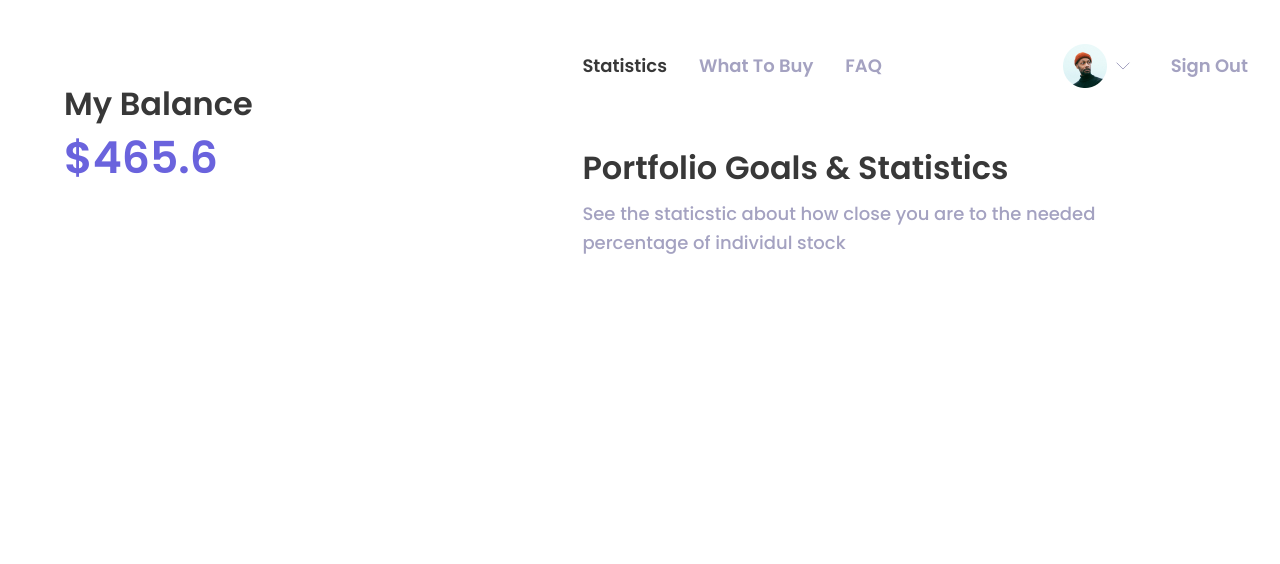
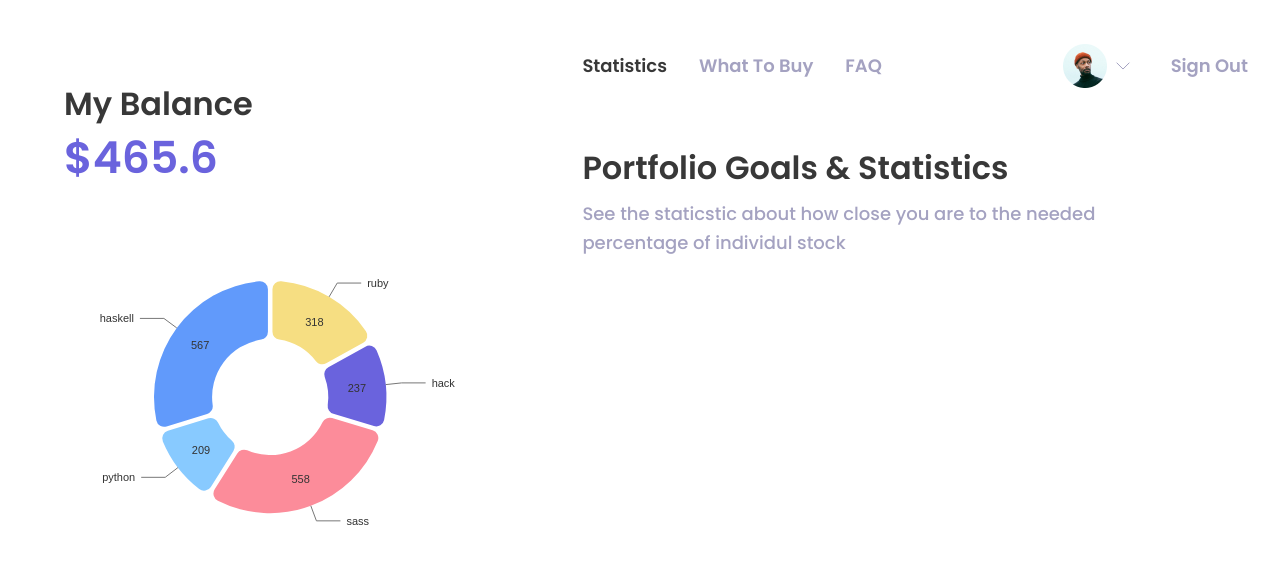
Before and after one commit to bacebu4/investing, a React (Create React App) app: page / in a window 1280 px wide. Shown: the top 564 px of the page. Built offline with nearby package versions, Linux system fonts and the light colour scheme.

Commit message:
pie chart added

```diff
--- a/package.json
+++ b/package.json
@@ -3,6 +3,8 @@
   "version": "0.1.0",
   "private": true,
   "dependencies": {
+    "@nivo/core": "^0.67.0",
+    "@nivo/pie": "^0.67.0",
     "@testing-library/jest-dom": "^5.11.9",
     "@testing-library/react": "^11.2.5",
     "@testing-library/user-event": "^12.7.0",
--- a/src/colors.ts
+++ b/src/colors.ts
@@ -1,4 +1,8 @@
 export const PURPLE = "#6A63DD";
+export const YELLOW = "#F6DE82";
+export const BLUE = "#88CAFF";
+export const DARK_BLUE = "#619AFB";
+export const ROSE = "#FC8C9A";
 export const GRAY = "#A4A2C1";
 export const GREEN = "#56C13B";
 export const RED = "#D68927";
--- /dev/null
+++ b/src/components/PieChart.tsx
@@ -0,0 +1,34 @@
+import { ResponsivePie } from "@nivo/pie";
+import styled from "styled-components";
+import { YELLOW, PURPLE, ROSE, BLUE, DARK_BLUE } from "../colors";
+
+const PieChartWrapper = styled.div`
+  height: 360px;
+  margin-top: 52px;
+`;
+
+interface PieChartProps {
+  data: unknown[];
+}
+
+export const PieChart: React.FC<PieChartProps> = ({ data }) => (
+  <PieChartWrapper>
+    <ResponsivePie
+      data={data}
+      margin={{ top: 0, right: 100, bottom: 30, left: 90 }}
+      innerRadius={0.5}
+      padAngle={2}
+      cornerRadius={8}
+      colors={[YELLOW, PURPLE, ROSE, BLUE, DARK_BLUE]}
+      radialLabel={function (e) {
+        return e.id.toString().toUpperCase() + " " + e.value + "%";
+      }}
+      radialLabelsLinkStrokeWidth={0}
+      radialLabelsTextXOffset={0}
+      radialLabelsSkipAngle={10}
+      radialLabelsTextColor="#383838"
+      radialLabelsLinkHorizontalLength={0}
+      enableSliceLabels={false}
+    />
+  </PieChartWrapper>
+);
--- a/src/containers/MyBalance.tsx
+++ b/src/containers/MyBalance.tsx
@@ -2,6 +2,7 @@ import React from "react";
 import styled from "styled-components";
 import { Title } from "../components/Title";
 import { PURPLE } from "../colors";
+import { PieChart } from "../components/PieChart";
 
 const BalanceAmount = styled.h1<{ mt?: string }>`
   font-size: 2.75rem;
@@ -10,11 +11,40 @@ const BalanceAmount = styled.h1<{ mt?: string }>`
   margin-top: ${(props) => props.mt};
 `;
 
+const data = [
+  {
+    id: "ruby",
+    label: "ruby",
+    value: 318,
+  },
+  {
+    id: "hack",
+    label: "hack",
+    value: 237,
+  },
+  {
+    id: "sass",
+    label: "sass",
+    value: 558,
+  },
+  {
+    id: "python",
+    label: "python",
+    value: 209,
+  },
+  {
+    id: "haskell",
+    label: "haskell",
+    value: 567,
+  },
+];
+
 export const MyBalance: React.FC = () => {
   return (
     <>
       <Title mt="88px">My Balance</Title>
       <BalanceAmount mt="16px">$465.6</BalanceAmount>
+      <PieChart data={data} />
     </>
   );
 };
```
Also changed, not shown: 1 other file (tests, documents, lock files or other folders).
